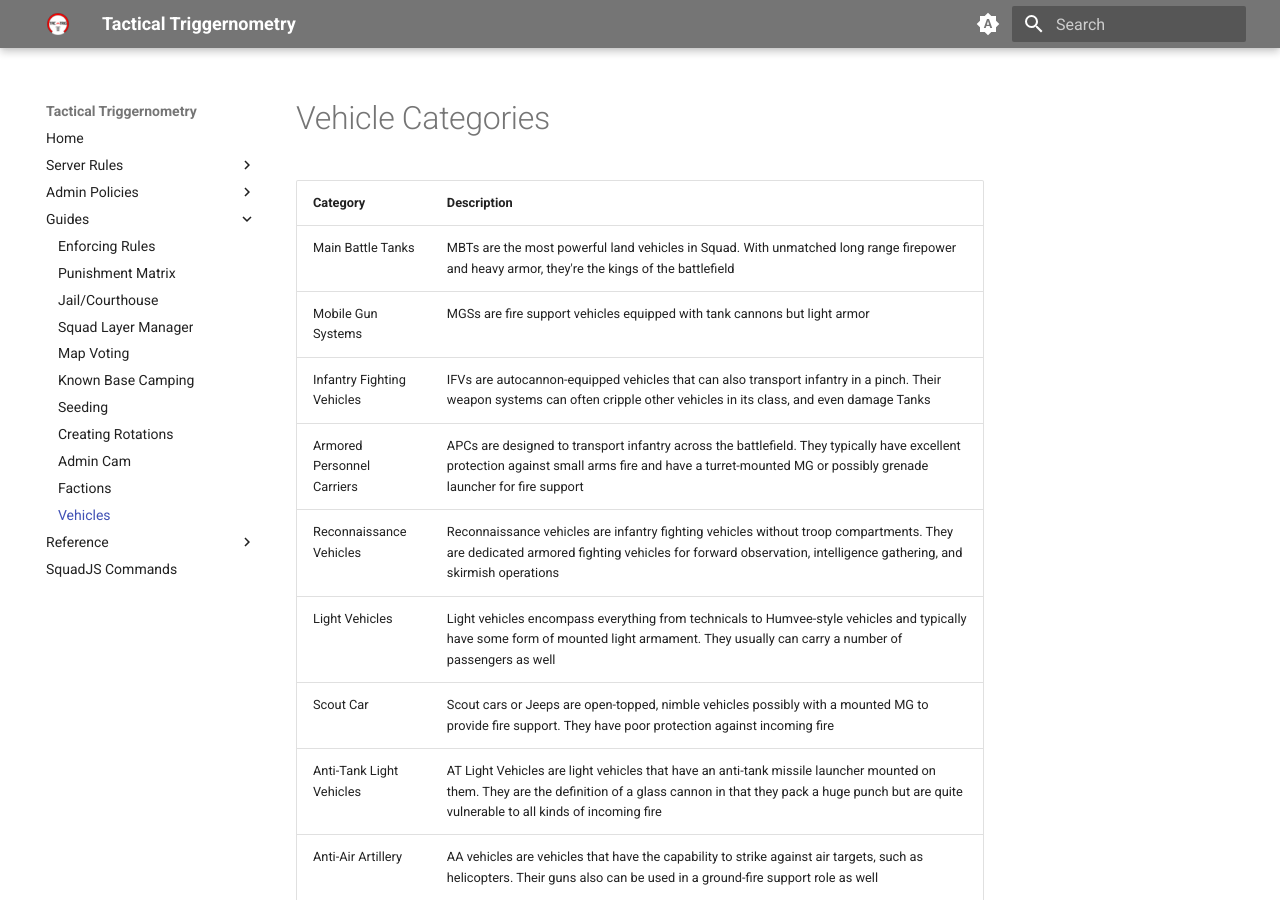
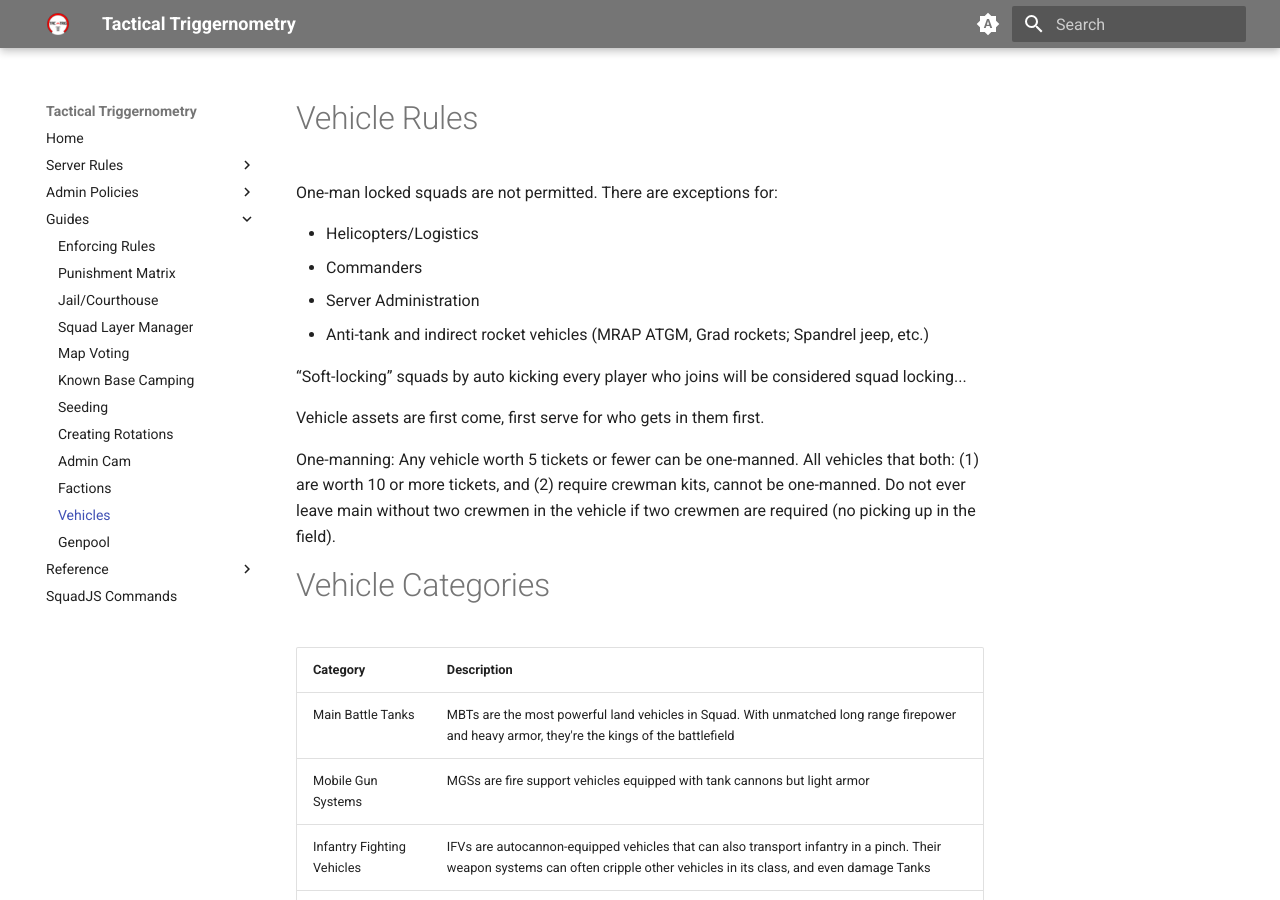
Before and after one commit to LonelyNinja/lonelyninja.github.io, an MkDocs documentation site: the page built from docs/guides/vehicles.md, in a window 1280 px wide and 900 px high. Built offline with MkDocs 1.6.1 and Material for MkDocs 9.7.7, drawn with Linux system fonts in a browser that asks for light colours.

```diff
--- a/docs/guides/vehicles.md
+++ b/docs/guides/vehicles.md
@@ -1,6 +1,21 @@
 ---
 title: Vehicles
 ---
+
+# Vehicle Rules
+
+One-man locked squads are not permitted. There are exceptions for:
+
+* Helicopters/Logistics
+* Commanders
+* Server Administration
+* Anti-tank and indirect rocket vehicles (MRAP ATGM, Grad rockets; Spandrel jeep, etc.)
+
+“Soft-locking” squads by auto kicking every player who joins will be considered squad locking...
+
+Vehicle assets are first come, first serve for who gets in them first.
+
+One-manning: Any vehicle worth 5 tickets or fewer can be one-manned. All vehicles that both: (1) are worth 10 or more tickets, and (2) require crewman kits, cannot be one-manned. Do not ever leave main without two crewmen in the vehicle if two crewmen are required (no picking up in the field).
 
 # Vehicle Categories
 
--- a/mkdocs.yml
+++ b/mkdocs.yml
@@ -71,6 +71,7 @@ nav:
     - 'Admin Cam': guides/admin_cam.md
     - 'Factions': guides/factions.md
     - 'Vehicles': guides/vehicles.md
+    - 'Genpool': guids/genpool.md
   - Reference:
     - 'Discord': reference/discord.md
     - 'BattleMetrics': reference/battlemetrics.md
```
Also changed, not shown: docs/development/slm_dev.md (added, +3 -0 lines), docs/guides/known_basecamping.md (+0 -1 lines), docs/guides/late_night.md (deleted, +0 -21 lines), docs/guides/map_setting_guidelines.md (added, +61 -0 lines), docs/guides/squad_layer_manager.md (+0 -3 lines), docs/reference/command_reference.md (+0 -58 lines), docs/reference/genpool.md (added, +66 -0 lines), docs/reference/onboarding_checklist.md (+1 -1 lines), docs/development/squadjs_dev.md (added).
